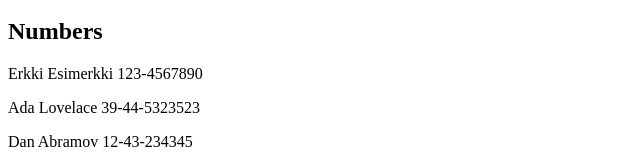
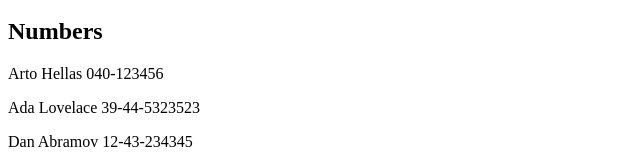
Before and after one commit to Defrayer/fs2020, a React (Create React App) app in the folder osa2/puhelinluettelo/: page / in a window 1280 px wide. Shown: the part 233-388 px from the top of the page, without its empty margins (0-640 px from the left). Built offline with nearby package versions, Linux system fonts and the light colour scheme; data requests are answered from the project's data file; the HTML template or start-up script is replaced by a standard one.

Commit message:
2.11: puhelinluettelo step 6
Toteuta projektin alkutilan hakeminen json-serverin, useEffectin ja
axiosin avulla.

```diff
--- /dev/null
+++ b/osa2/puhelinluettelo/db.json
@@ -0,0 +1,24 @@
+{
+  "persons": [
+    {
+      "name": "Arto Hellas",
+      "number": "040-123456",
+      "id": 1
+    },
+    {
+      "name": "Ada Lovelace",
+      "number": "39-44-5323523",
+      "id": 2
+    },
+    {
+      "name": "Dan Abramov",
+      "number": "12-43-234345",
+      "id": 3
+    },
+    {
+      "name": "Mary Poppendieck",
+      "number": "39-23-6423122",
+      "id": 4
+    }
+  ]
+}
--- a/osa2/puhelinluettelo/src/App.js
+++ b/osa2/puhelinluettelo/src/App.js
@@ -1,6 +1,7 @@
 /** @format */
 
-import React, { useState } from 'react';
+import React, { useState, useEffect } from 'react';
+import axios from 'axios';
 import Filter from './components/Filter';
 import PersonForm from './components/PersonForm';
 import Persons from './components/Persons';
@@ -9,16 +10,16 @@
  * @author Juho Kettunen jupekett
  */
 const App = () => {
-  const [persons, setPersons] = useState([
-    { name: 'Erkki Esimerkki', number: '123-4567890' },
-    { name: 'Ada Lovelace', number: '39-44-5323523' },
-    { name: 'Dan Abramov', number: '12-43-234345' },
-    { name: 'Mary Poppendieck', number: '39-23-6423122' },
-  ]);
-
+  const [persons, setPersons] = useState([]);
   const [newName, setNewName] = useState('');
   const [newNumber, setNewNumber] = useState('');
   const [filterWith, setFilterWith] = useState('');
+
+  useEffect(() => {
+    axios
+      .get('http://localhost:3001/persons')
+      .then((response) => setPersons(response.data));
+  }, []);
 
   // Note: case insensitive filtering
   const personsToShow = filterWith
```
Also changed, not shown: osa2/puhelinluettelo/package.json (+6 -1 lines), 2 other files (tests, documents, lock files or other folders).
